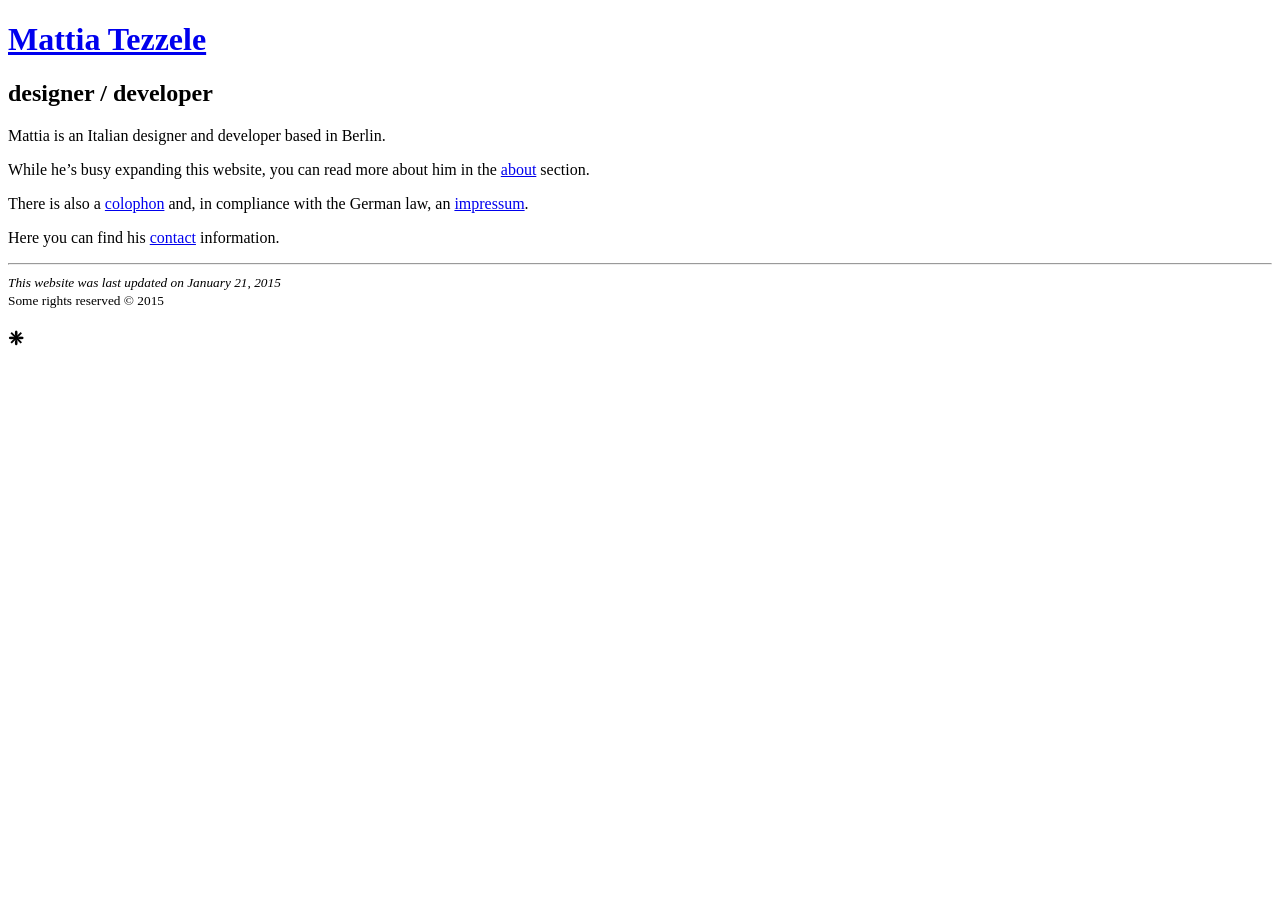
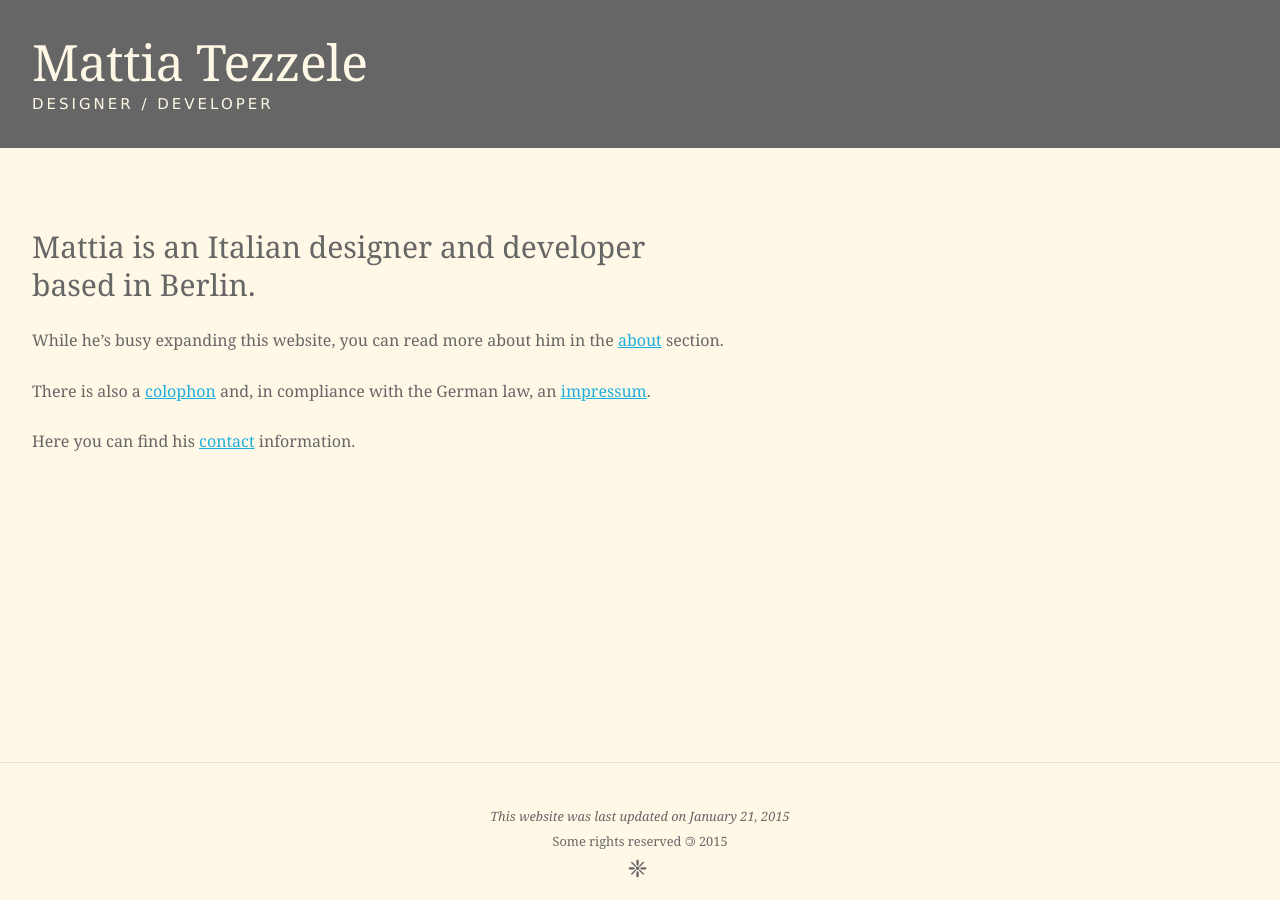
Before and after one commit to mrzool/mrzool.github.io, a Jekyll site: the page built from index.md, in a window 1280 px wide. Built offline with Jekyll 4.4.1, drawn with Linux system fonts in a browser that asks for light colours.

Commit message:
Change CSS path

```diff
--- a/_includes/_head.html
+++ b/_includes/_head.html
@@ -13,5 +13,5 @@
     <title>{{page.title}} / {{site.name}}</title>
   {% endif %}
   <!-- <link rel="icon" type="image/png" href="img/favicon.png"> -->
-  <link rel="stylesheet" href="css/prod/s.min.css">
+  <link rel="stylesheet" href="css/s.min.css">
 </head>
--- a/gulpfile.js
+++ b/gulpfile.js
@@ -22,7 +22,7 @@ gulp.task('styles', function() {
   .pipe(autoprefixer('last 2 version', 'safari 5', 'ie 8', 'ie 9', 'opera 12.1', 'ios 6', 'android 4'))
   .pipe(rename({suffix: '.min'}))
   .pipe(minifycss())
-  .pipe(gulp.dest('css/prod'));
+  .pipe(gulp.dest('css'));
 });
 
 gulp.task('default', ['styles', 'browser-sync'], function() {
```
Also changed, not shown: css/s.min.css (added).
